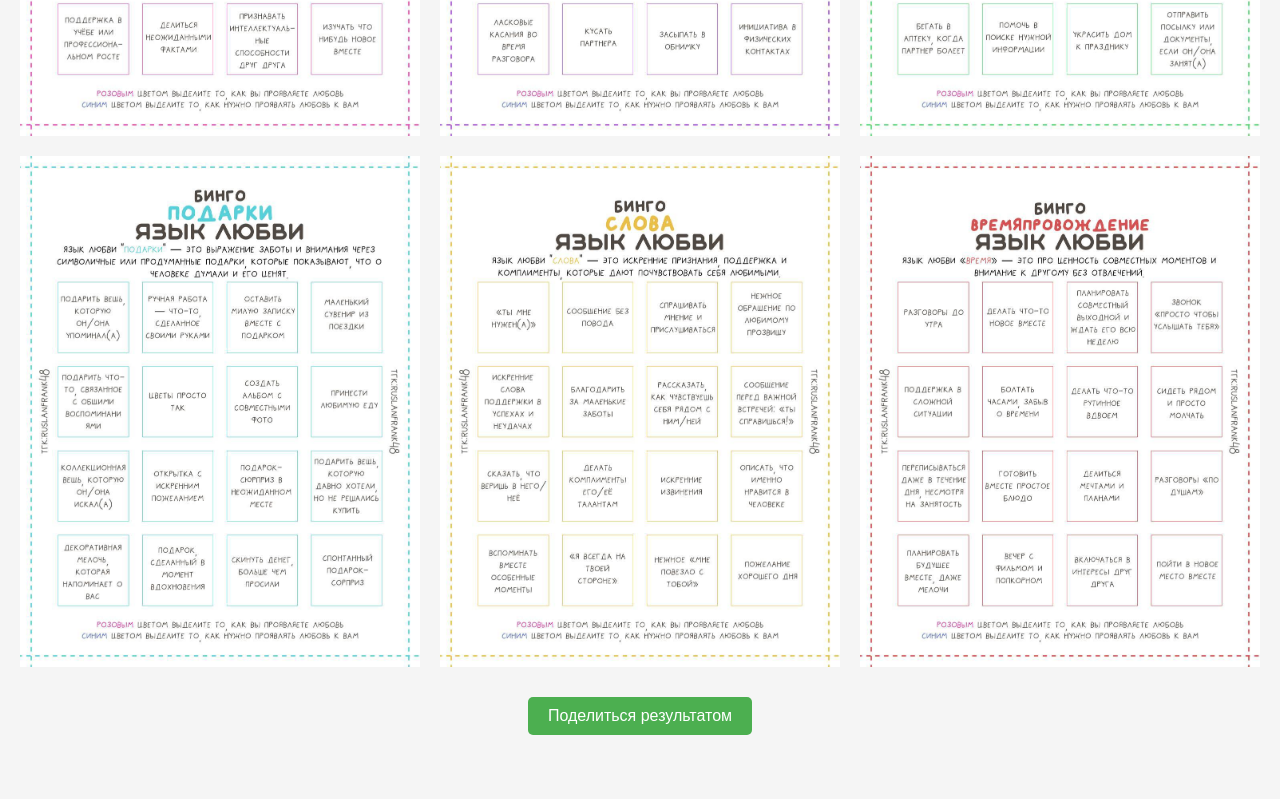
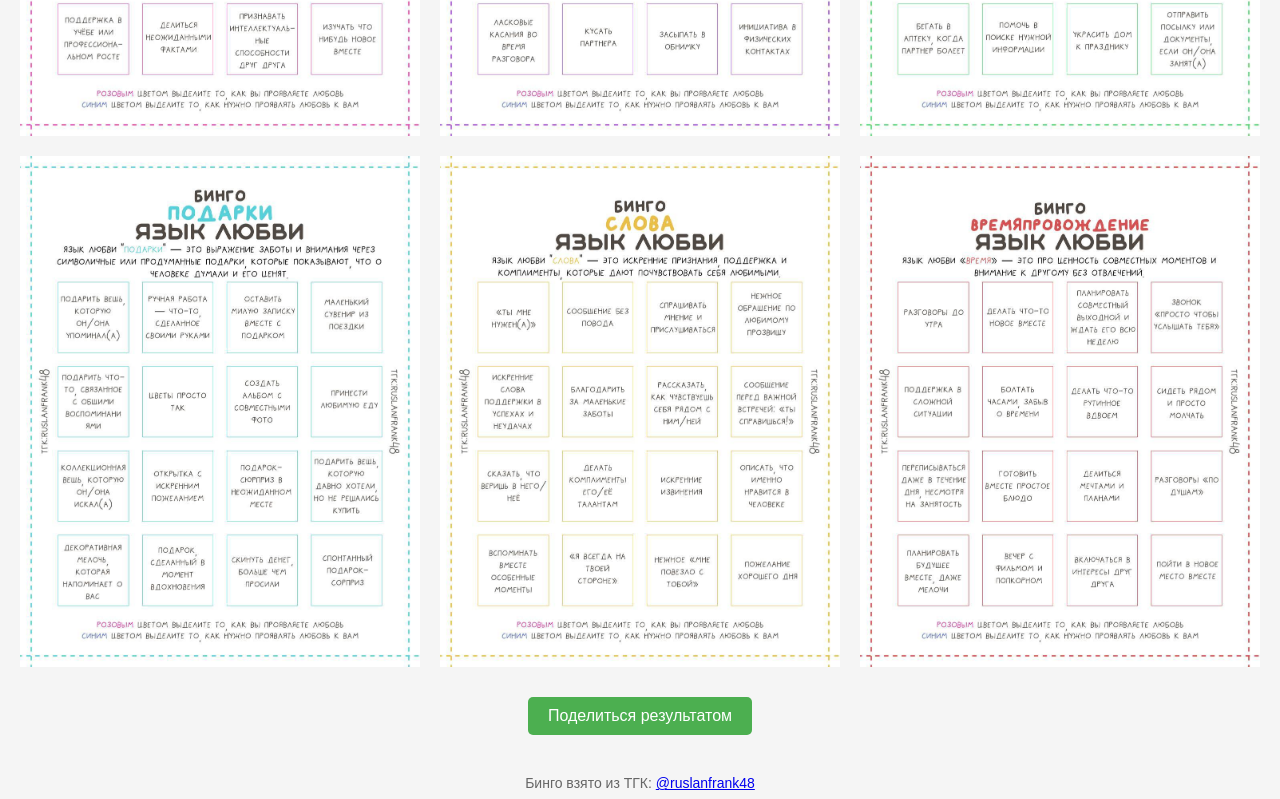
Before and after one commit to Mahno9/Mahno9.github.io, a plain HTML site: page index.html in a window 1280 px wide. Shown: the part 821-1620 px from the top of the page. Before the commit the page ends 1584 px from the top, so only its background shows below. Drawn offline with Linux system fonts and the light colour scheme.

Commit message:
Bingo author link

```diff
--- a/index.html
+++ b/index.html
@@ -129,6 +129,10 @@
 
     <button id="shareButtonBottom" class="share-button" style="margin-top: 30px;">Поделиться результатом</button>
     <input type="text" id="shareUrlBottom" class="share-url" readonly>
+
+    <div style="margin-top: 20px; font-size: 14px; color: #666;">
+        Бинго взято из ТГК: <a href="https://t.me/ruslanfrank48" target="_blank">@ruslanfrank48</a>
+    </div>
 
     <script>
         const imageCount = 6; // Number of images (1.jpg to 6.jpg)
```
